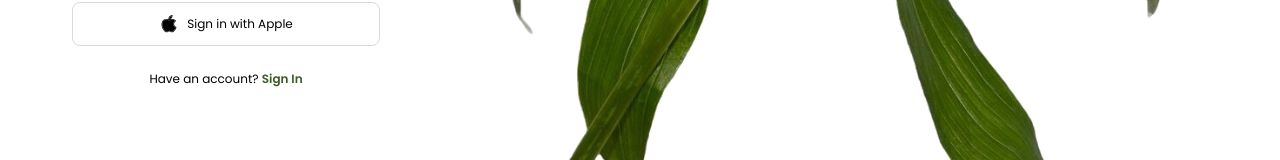
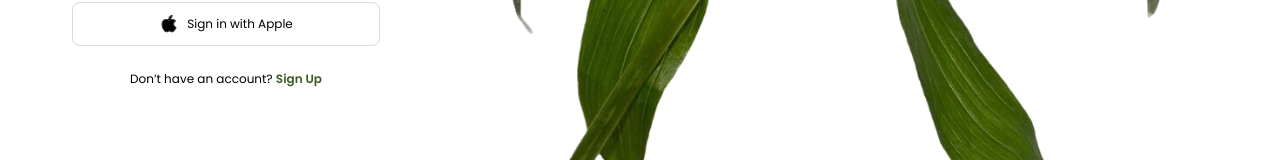
Before and after one commit to yanaaastv/appdev1-final-practical-exam, a React (Vite) app: page / in a window 1280 px wide. Shown: the part 675-835 px from the top of the page. Built offline with nearby package versions, Linux system fonts and the light colour scheme.

Commit message:
Update Login bottom section

```diff
--- a/src/components/Login/Login.jsx
+++ b/src/components/Login/Login.jsx
@@ -9,13 +9,11 @@ function Login() {
     <main className={styles.container}>
       <section className={styles.left}>
         <div className={styles.formContent}>
-          {/* Part 1: Title and subtitle */}
           <h1 className={styles.title}>Welcome back!</h1>
           <p className={styles.subtitle}>
             Enter your Credentials to access your account
           </p>
 
-          {/* Part 2: Login form */}
           <form className={styles.form}>
             <div className={styles.field}>
               <label htmlFor="email">Email address</label>
@@ -53,7 +51,7 @@ function Login() {
             </button>
           </form>
 
-          {/* Part 3: Keep unchanged for now */}
+          {/* Part 3: Bottom section */}
           <div className={styles.divider}>
             <span></span>
             <p>Or</p>
@@ -73,7 +71,7 @@ function Login() {
           </div>
 
           <p className={styles.bottomText}>
-            Have an account? <a href="#">Sign In</a>
+            Don’t have an account? <a href="#">Sign Up</a>
           </p>
         </div>
       </section>
```
Also changed, not shown: teves-login-bottom.png (added).
